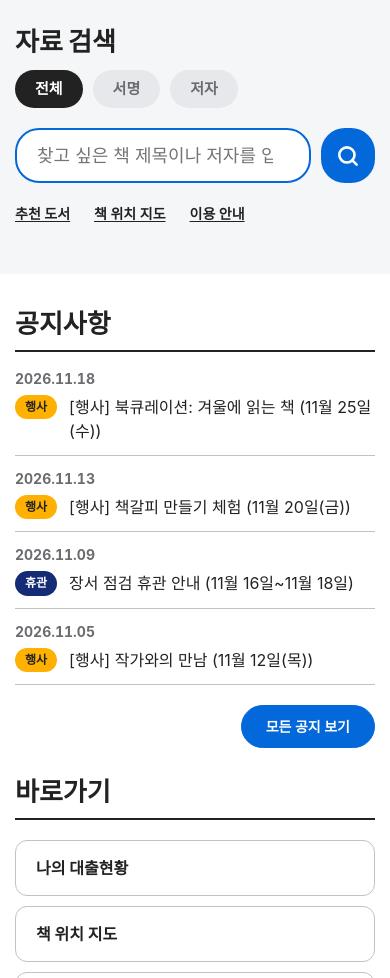
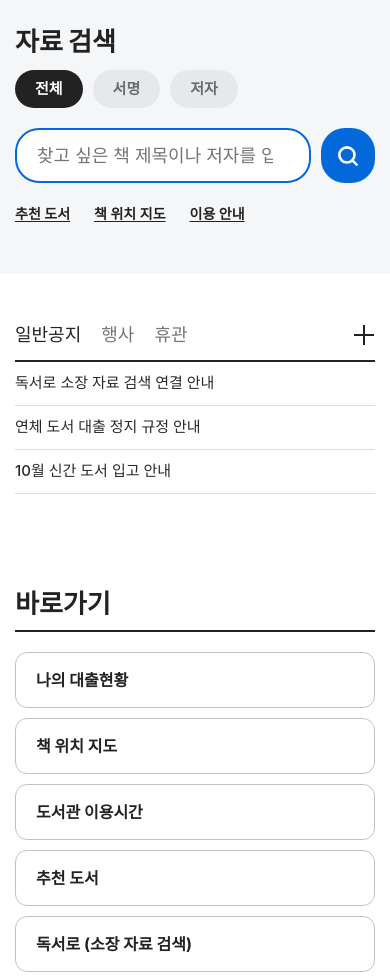
Before and after one commit to hyehwa-25-10117/hyeyum-library, a plain HTML site: page 기능1/index.html in a window 390 px wide. Shown: the part 105-1083 px from the top of the page. Drawn offline with Linux system fonts and the light colour scheme; a web font is replaced by a local one.

Commit message:
기능1: 공지사항을 연세대 도서관 형식으로 변경
- 홈 공지사항을 일반공지/행사/휴관 3칸으로 나누고 더보기 버튼 추가
- 제목·날짜 한 줄 목록, 마우스를 올리면 파란 밑줄 효과
- 좁은 화면에서는 탭으로 전환
- 공지사항 페이지에 분류 탭 추가

Co-Authored-By: Claude Opus 5.5 <noreply@anthropic.com>

```diff
--- a/기능1/index.html
+++ b/기능1/index.html
@@ -91,11 +91,47 @@
 
     .home { display: grid; grid-template-columns: minmax(0, 2fr) minmax(0, 1fr); gap: 30px; margin-top: 30px; }
     .home .sec:first-child { margin-top: 0; }
-    .news { list-style: none; }
-    .news li { padding: 12px 0; border-bottom: 1px solid var(--border); }
-    .news time { display: block; font-size: 14px; font-weight: 700; color: var(--muted); margin-bottom: 6px; font-variant-numeric: tabular-nums; }
-    .news .row { display: flex; align-items: center; gap: 12px; }
-    .news a:hover { color: var(--primary); }
+    .nwrap { display: flex; justify-content: space-between; gap: 30px; margin-top: 40px; transform: translateY(10px); opacity: 0; transition: transform .5s ease-in-out .1s, opacity .5s ease-in-out .1s; }
+    .nwrap.is-in { transform: translateY(0); opacity: 1; }
+    .nbox { position: relative; flex: 1; min-width: 0; }
+    .nbox h3 { padding-bottom: 18px; border-bottom: 1px solid #232321; font-size: 22px; font-weight: 500; line-height: 22px; }
+    .nbox h3 button { padding: 0; border: 0; background: none; font: inherit; color: var(--text); cursor: default; }
+    .nmore { position: absolute; right: 0; top: 0; width: 22px; height: 22px; }
+    .nmore::before, .nmore::after { content: ""; position: absolute; left: 50%; top: 50%; background: var(--text); transform: translate(-50%, -50%); }
+    .nmore::before { width: 20px; height: 2px; }
+    .nmore::after { width: 2px; height: 20px; }
+    .nmore:hover::before, .nmore:hover::after { background: var(--primary); }
+    .nlist { list-style: none; }
+    .nlist li { position: relative; display: flex; justify-content: space-between; align-items: center; gap: 12px; height: 50px; border-bottom: 1px solid #dcdbe0; }
+    .ntitle { flex: 1; min-width: 0; overflow: hidden; white-space: nowrap; text-overflow: ellipsis; font-size: 15px; font-weight: 500; color: #282828; transition: color .3s; }
+    .ntitle::after { content: ""; position: absolute; left: 0; bottom: -1px; width: 0; height: 1px; background: var(--primary); transition: width .8s; }
+    .ndate { flex: none; font-size: 15px; color: #767676; font-variant-numeric: tabular-nums; }
+    .nlist .tag { flex: none; }
+    .nempty { height: 50px; line-height: 50px; border-bottom: 1px solid #dcdbe0; font-size: 15px; color: #767676; }
+    .ntabs { display: flex; flex-wrap: wrap; gap: 8px 24px; margin-bottom: 10px; }
+    .ntabs a { font-size: 18px; font-weight: 500; color: #767676; }
+    .ntabs a.on { color: var(--text); }
+    .ntabs a:hover { color: var(--primary); }
+    .nlist.full { border-top: 2px solid #25231d; }
+    @media (min-width: 641px) {
+      .ntitle:hover { color: var(--primary); }
+      .ntitle:hover::after { width: 100%; }
+    }
+    @media (max-width: 1024px) {
+      .nwrap { position: relative; justify-content: flex-start; gap: 20px; padding-bottom: 210px; }
+      .nbox { flex: none; position: static; }
+      .nbox h3 { padding-bottom: 0; border-bottom: 0; font-size: 18px; line-height: 30px; }
+      .nbox h3 button { color: #767676; cursor: pointer; }
+      .nbox.on h3 button { color: var(--text); }
+      .nbox .nbody { position: absolute; left: 0; top: 40px; width: 100%; border-top: 2px solid #25231d; display: none; }
+      .nbox.on .nbody { display: block; }
+      .nmore { top: 4px; display: none; }
+      .nbox.on .nmore { display: block; }
+    }
+    @media (max-width: 400px) {
+      .nlist li { height: 44px; }
+      .nbox .ndate { display: none; }
+    }
     .tag { flex: none; display: inline-block; padding: 5px 10px; border-radius: var(--radius-pill); font-size: 12px; font-weight: 700; line-height: 1.2; color: #fff; }
     .tag.close { background: var(--primary-deep); }
     .tag.event { background: var(--accent); color: var(--on-accent); }
@@ -276,7 +312,6 @@
       .util-links { display: none; }
       .two-col, .detail { grid-template-columns: 1fr; }
       .cover { height: 220px; }
-      .news .row { align-items: flex-start; }
       .page-title { font-size: 28px; }
       .sec-title, .side-title, .search-band h2 { font-size: 26px; }
       .search-form button { width: 54px; }
@@ -520,7 +555,7 @@
     const fromEvents = EVENTS.map(e => ({
       d: key(addDays(new Date(e.s + 'T00:00'), -7)),
       t: e.t,
-      n: e.t === 'close' ? `${e.n} 안내 (${rangeText(e)})` : `[행사] ${e.n} (${rangeText(e)})`,
+      n: e.t === 'close' ? `${e.n} 안내 (${rangeText(e)})` : `${e.n} (${rangeText(e)})`,
       body: e.t === 'close'
         ? `${rangeText(e)} ${e.n}로 도서관 문을 닫습니다.\n이 기간에는 대출·반납이 모두 멈춰요.\n반납 예정일이 휴관일이면 다음 운영일까지 반납하면 돼요.`
         : `${rangeText(e)} ${e.time}에 「${e.n}」 행사가 열립니다.\n관심 있는 학생은 도서관 대출·반납 데스크에서 신청해 주세요.`,
@@ -561,12 +596,25 @@
     return `<button type="button" class="${cls || 'btn-line'}" data-school="${esc(text)}">${esc(label || '독서로에서 찾기')}</button>`;
   }
 
-  function noticeList(list) {
-    return `<ul class="news">${list.map(x => `
-      <li>
-        <time datetime="${x.d}">${x.d.replace(/-/g, '.')}</time>
-        <div class="row"><span class="tag ${x.t}">${TAG_NAME[x.t]}</span><a href="#/notice/${NOTICES.indexOf(x)}">${esc(x.n)}</a></div>
-      </li>`).join('')}</ul>`;
+  const NGROUPS = [
+    { id: 'notice', name: '일반공지', types: ['notice', 'new'] },
+    { id: 'event', name: '행사', types: ['event'] },
+    { id: 'close', name: '휴관', types: ['close'] },
+  ];
+
+  function noticeRow(x, withTag) {
+    return `<li>${withTag ? `<span class="tag ${x.t}">${TAG_NAME[x.t]}</span>` : ''}<a class="ntitle" href="#/notice/${NOTICES.indexOf(x)}" title="${esc(x.n)}">${esc(x.n)}</a><span class="ndate">${x.d.replace(/-/g, '.')}</span></li>`;
+  }
+
+  function noticeBoxes() {
+    return `<section class="nwrap" data-reveal>${NGROUPS.map((g, i) => {
+      const list = NOTICES.filter(x => g.types.includes(x.t)).slice(0, 4);
+      return `<div class="nbox${i === 0 ? ' on' : ''}">
+          <h3><button type="button" data-ntab>${g.name}</button></h3>
+          <a class="nmore" href="#/notice/${g.id}" aria-label="${g.name} 더보기"></a>
+          <div class="nbody"><ul class="nlist">${list.length ? list.map(x => noticeRow(x, false)).join('') : '<li class="nempty">등록된 글이 없어요</li>'}</ul></div>
+        </div>`;
+    }).join('')}</section>`;
   }
 
   function dayInfo(d) {
@@ -594,13 +642,9 @@
     const infos = loanInfos();
     const over = infos.filter(x => x.left < 0).length;
     return `
+      ${noticeBoxes()}
       <div class="home">
         <div>
-          <section class="sec">
-            <h2 class="sec-title">공지사항</h2>
-            ${noticeList(NOTICES.slice(0, 4))}
-            <div class="more"><a href="#/notice" class="btn-navy btn-pill">모든 공지 보기</a></div>
-          </section>
           <section class="sec">
             <h2 class="sec-title">바로가기</h2>
             <div class="link-grid">
@@ -941,8 +985,12 @@
   }
 
   function pageNotice(idx) {
-    if (idx === undefined || idx === '') {
-      return sub('공지사항', [[null, '공지사항']], noticeList(NOTICES));
+    if (idx === undefined || idx === '' || NGROUPS.some(g => g.id === idx)) {
+      const g = NGROUPS.find(x => x.id === idx);
+      const list = g ? NOTICES.filter(x => g.types.includes(x.t)) : NOTICES;
+      const tabs = [['', '전체'], ...NGROUPS.map(x => [x.id, x.name])]
+        .map(([id, name]) => `<a href="#/notice${id ? '/' + id : ''}" class="${(g ? g.id : '') === id ? 'on' : ''}">${name}</a>`).join('');
+      return sub('공지사항', [[null, '공지사항']], `<div class="ntabs">${tabs}</div><ul class="nlist full">${list.map(x => noticeRow(x, !g)).join('')}</ul>`);
     }
     const x = NOTICES[Number(idx)];
     const items = [['#/notice', '공지사항'], [null, '공지 상세']];
@@ -1059,6 +1107,13 @@
     if (shelf) return go('route/' + shelf.dataset.shelf);
   });
 
+  document.addEventListener('click', e => {
+    const t = e.target.closest('[data-ntab]');
+    if (!t) return;
+    const box = t.closest('.nbox');
+    box.parentElement.querySelectorAll('.nbox').forEach(b => b.classList.toggle('on', b === box));
+  });
+
   document.addEventListener('keydown', e => {
     const shelf = e.target.closest && e.target.closest('[data-shelf]');
     if (shelf && (e.key === 'Enter' || e.key === ' ')) {
```
